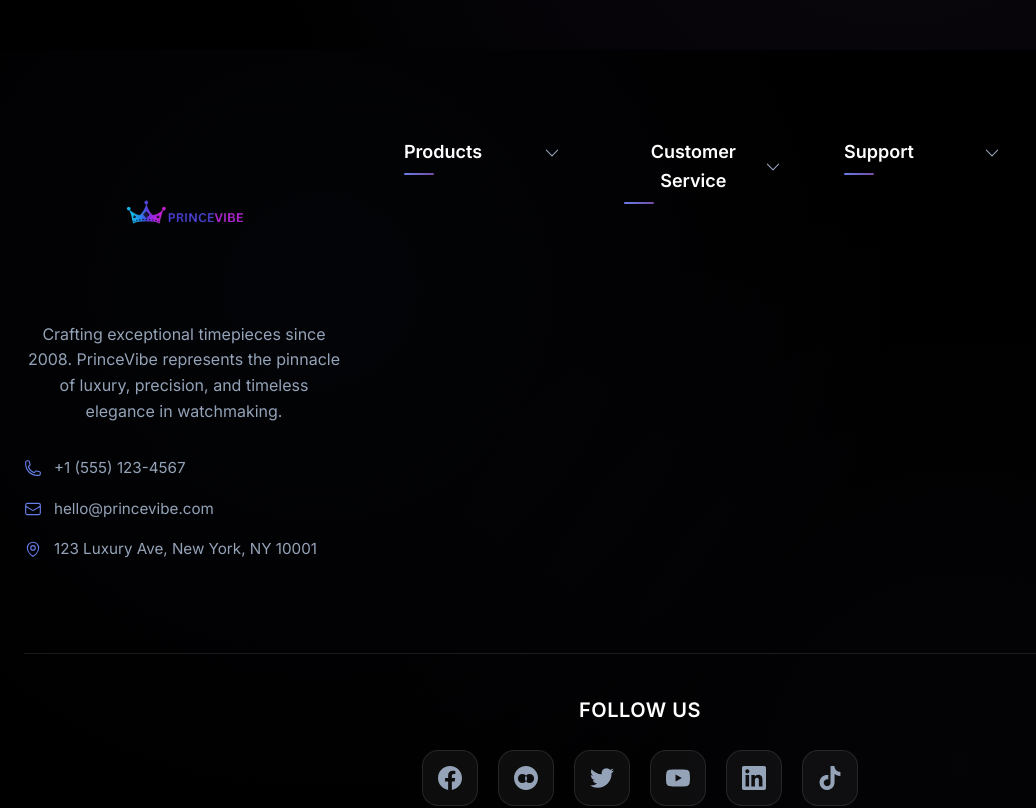
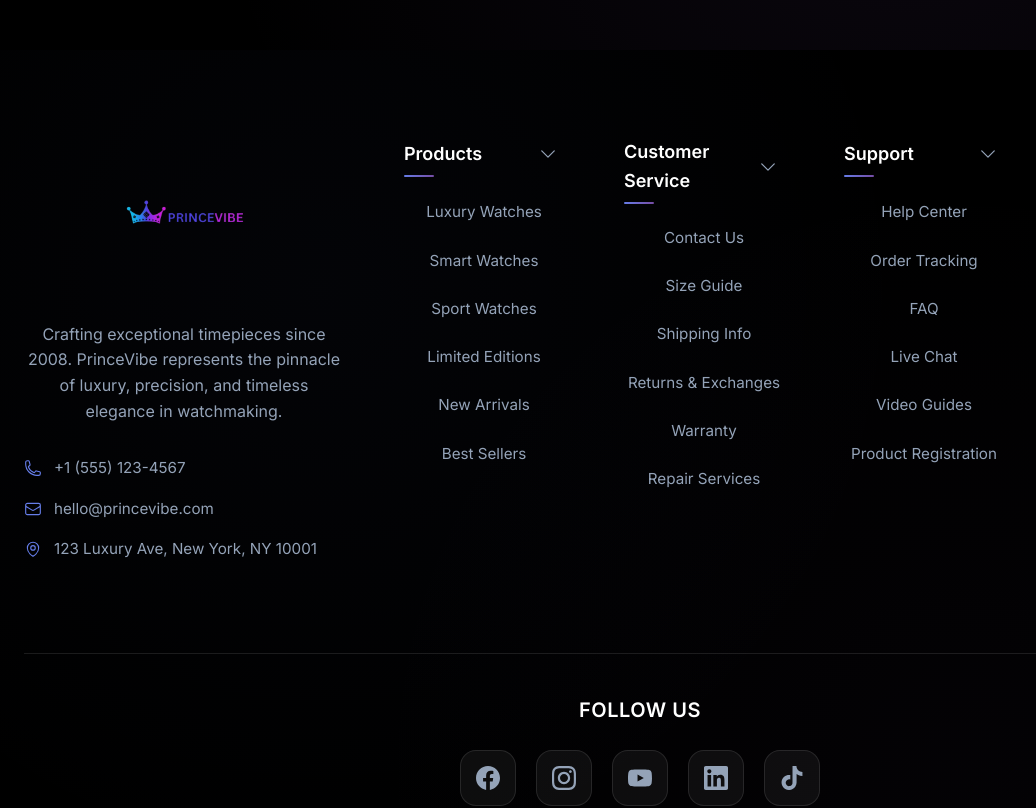
Before and after one commit to mohammedali314/princevibe-eccomerce, a React (Vite) app: page / in a window 1280 px wide. Shown: the part 7080-7888 px from the top of the page, without its empty margins (0-1036 px from the left). Built offline with nearby package versions, Linux system fonts and the light colour scheme.

Commit message:
Fix mobile UI issues: category filter icon clipping, Instagram icon display, and remove Twitter from social links

```diff
--- a/src/components/Footer/Footer.jsx
+++ b/src/components/Footer/Footer.jsx
@@ -16,7 +16,6 @@
 } from '@heroicons/react/24/outline';
 import {
   FacebookIcon,
-  TwitterIcon,
   InstagramIcon,
   YouTubeIcon,
   LinkedInIcon,
@@ -105,7 +104,6 @@
   const socialLinks = [
     { name: "Facebook", icon: FacebookIcon, href: "https://facebook.com/princevibe", followers: "2.3M" },
     { name: "Instagram", icon: InstagramIcon, href: "https://instagram.com/princevibe", followers: "1.8M" },
-    { name: "Twitter", icon: TwitterIcon, href: "https://twitter.com/princevibe", followers: "892K" },
     { name: "YouTube", icon: YouTubeIcon, href: "https://youtube.com/princevibe", followers: "654K" },
     { name: "LinkedIn", icon: LinkedInIcon, href: "https://linkedin.com/company/princevibe", followers: "234K" },
     { name: "TikTok", icon: TikTokIcon, href: "https://tiktok.com/@princevibe", followers: "445K" }
--- a/src/components/Footer/Footer.scss
+++ b/src/components/Footer/Footer.scss
@@ -100,11 +100,14 @@
       }
 
       .footer-section {
+        text-align: center;
+        overflow: visible;
+
         .section-header {
           display: flex;
           align-items: center;
           justify-content: space-between;
-          cursor: pointer;
+          cursor: default;
           padding: 8px 0;
           transition: all 0.3s ease;
           border-radius: 8px;
@@ -121,6 +124,7 @@
             color: #fff;
             margin: 0;
             position: relative;
+            text-align: left;
 
             &::after {
               content: '';
@@ -138,15 +142,21 @@
             display: flex;
             align-items: center;
             justify-content: center;
-            width: 24px;
-            height: 24px;
+            width: 32px;
+            height: 32px;
             transition: transform 0.3s ease;
+            flex-shrink: 0;
+            margin-left: 8px;
+            position: relative;
+            z-index: 10;
 
             svg {
-              width: 18px;
-              height: 18px;
+              width: 20px;
+              height: 20px;
               color: #94a3b8;
               transition: color 0.3s ease;
+              display: block;
+              position: relative;
             }
 
             &:hover svg {
@@ -156,12 +166,12 @@
         }
 
         .section-content {
-          max-height: 0;
-          overflow: hidden;
-          transition: max-height 0.4s cubic-bezier(0.4, 0, 0.2, 1);
+          max-height: none;
+          overflow: visible;
+          transition: none;
 
           &.open {
-            max-height: 300px;
+            max-height: none;
           }
         }
 
@@ -172,8 +182,8 @@
 
           li {
             margin-bottom: 12px;
-            opacity: 0;
-            transform: translateY(-10px);
+            opacity: 1;
+            transform: translateY(0);
             transition: all 0.3s ease;
 
             a {
@@ -209,18 +219,6 @@
                   width: 12px;
                 }
               }
-            }
-          }
-        }
-
-        // Animate list items when dropdown opens
-        .section-content.open .section-links li {
-          opacity: 1;
-          transform: translateY(0);
-
-          @for $i from 1 through 10 {
-            &:nth-child(#{$i}) {
-              transition-delay: #{$i * 0.05}s;
             }
           }
         }
@@ -861,6 +859,8 @@
             background: rgba(255, 255, 255, 0.05);
             border-radius: 12px;
             margin-bottom: 16px;
+            cursor: pointer;
+            overflow: visible;
 
             &:hover {
               background: rgba(255, 255, 255, 0.08);
@@ -869,6 +869,7 @@
             .section-title {
               text-align: left;
               font-size: 1.1rem;
+              flex: 1;
 
               &::after {
                 left: 0;
@@ -877,21 +878,25 @@
             }
 
             .dropdown-icon {
-              width: 28px;
-              height: 28px;
-
-              svg {
-                width: 20px;
-                height: 20px;
-              }
+              display: none;
             }
           }
 
-          .section-content.open {
+          .section-content {
+            max-height: 0;
+            overflow: hidden;
+            transition: max-height 0.4s cubic-bezier(0.4, 0, 0.2, 1);
+
+            &.open {
               max-height: 400px;
             }
+          }
 
-          .section-links li a {
+          .section-links li {
+            opacity: 0;
+            transform: translateY(-10px);
+
+            a {
               padding: 10px 16px;
               text-align: center;
               margin: 4px 0;
@@ -902,7 +907,19 @@
                 background: rgba(255, 255, 255, 0.08);
 
                 &::before {
-                display: none; // Hide the left arrow on mobile
+                  display: none;
+                }
+              }
+            }
+          }
+
+          .section-content.open .section-links li {
+            opacity: 1;
+            transform: translateY(0);
+
+            @for $i from 1 through 10 {
+              &:nth-child(#{$i}) {
+                transition-delay: #{$i * 0.05}s;
               }
             }
           }
--- a/src/components/Footer/SocialIcons.jsx
+++ b/src/components/Footer/SocialIcons.jsx
@@ -13,7 +13,7 @@
 
 export const InstagramIcon = ({ className = "w-6 h-6" }) => (
   <svg className={className} fill="currentColor" viewBox="0 0 24 24">
-    <path d="M12.017 0C5.396 0 .029 5.367.029 11.987c0 6.621 5.367 11.988 11.988 11.988s11.987-5.367 11.987-11.988C24.004 5.367 18.637.001 12.017.001zM8.449 16.988c-2.508 0-4.541-2.033-4.541-4.54s2.033-4.541 4.541-4.541c2.508 0 4.54 2.034 4.54 4.541s-2.032 4.54-4.54 4.54zm7.119 0c-2.508 0-4.54-2.033-4.54-4.54s2.032-4.541 4.54-4.541c2.508 0 4.541 2.034 4.541 4.541s-2.033 4.54-4.541 4.54z"/>
+    <path d="M12 2.163c3.204 0 3.584.012 4.85.07 3.252.148 4.771 1.691 4.919 4.919.058 1.265.069 1.645.069 4.849 0 3.205-.012 3.584-.069 4.849-.149 3.225-1.664 4.771-4.919 4.919-1.266.058-1.644.07-4.85.07-3.204 0-3.584-.012-4.849-.07-3.26-.149-4.771-1.699-4.919-4.92-.058-1.265-.07-1.644-.07-4.849 0-3.204.013-3.583.07-4.849.149-3.227 1.664-4.771 4.919-4.919 1.266-.057 1.645-.069 4.849-.069zm0-2.163c-3.259 0-3.667.014-4.947.072-4.358.2-6.78 2.618-6.98 6.98-.059 1.281-.073 1.689-.073 4.948 0 3.259.014 3.668.072 4.948.2 4.358 2.618 6.78 6.98 6.98 1.281.058 1.689.072 4.948.072 3.259 0 3.668-.014 4.948-.072 4.354-.2 6.782-2.618 6.979-6.98.059-1.28.073-1.689.073-4.948 0-3.259-.014-3.667-.072-4.947-.196-4.354-2.617-6.78-6.979-6.98-1.281-.059-1.69-.073-4.949-.073zm0 5.838c-3.403 0-6.162 2.759-6.162 6.162s2.759 6.163 6.162 6.163 6.162-2.759 6.162-6.163c0-3.403-2.759-6.162-6.162-6.162zm0 10.162c-2.209 0-4-1.79-4-4 0-2.209 1.791-4 4-4s4 1.791 4 4c0 2.21-1.791 4-4 4zm6.406-11.845c-.796 0-1.441.645-1.441 1.44s.645 1.44 1.441 1.44c.795 0 1.439-.645 1.439-1.44s-.644-1.44-1.439-1.44z"/>
   </svg>
 );
 
--- a/src/components/Products/Products.scss
+++ b/src/components/Products/Products.scss
@@ -683,25 +683,6 @@
       }
     }
 
-    .category-filter {
-      gap: 0.75rem;
-      margin-bottom: 3rem;
-
-      .filter-btn {
-        padding: 0.875rem 1.5rem;
-        font-size: 0.875rem;
-
-        span {
-          display: none;
-        }
-
-        svg {
-          width: 20px;
-          height: 20px;
-        }
-      }
-    }
-
     .products-grid {
       grid-template-columns: repeat(auto-fit, minmax(280px, 1fr));
       gap: 1.5rem;
@@ -734,7 +715,7 @@
     padding: 60px 0;
 
     .products-container {
-      padding: 0 1rem;
+      padding: 0 1.5rem;
     }
 
     .section-header {
@@ -752,19 +733,22 @@
     .category-filter {
       justify-content: center;
       overflow-x: auto;
-      padding: 0 1rem 0.5rem;
+      padding: 1rem 1.5rem 1rem;
       -webkit-overflow-scrolling: touch;
-      gap: 0.75rem;
+      gap: 1rem;
+      min-height: 90px;
+      align-items: center;
 
       .filter-btn {
         flex-shrink: 0;
-        padding: 0.75rem;
+        padding: 1rem;
         border-radius: 50%;
-        width: 60px;
-        height: 60px;
+        width: 64px;
+        height: 64px;
         display: flex;
         align-items: center;
         justify-content: center;
+        margin: 0 2px;
 
         span {
           display: none;
@@ -787,6 +771,16 @@
         height: 200px;
       }
 
+      .card-header .wishlist-btn {
+        width: 48px;
+        height: 48px;
+
+        svg {
+          width: 24px;
+          height: 24px;
+        }
+      }
+
       .product-info .product-name {
         font-size: 1.25rem;
       }
@@ -800,6 +794,10 @@
       padding: 1rem 2rem;
       font-size: 1rem;
       width: 100%;
+      height: 48px;
+      display: flex;
+      align-items: center;
+      justify-content: center;
     }
   }
 }
```
Lines whose indentation alone changed are shown as unchanged.
